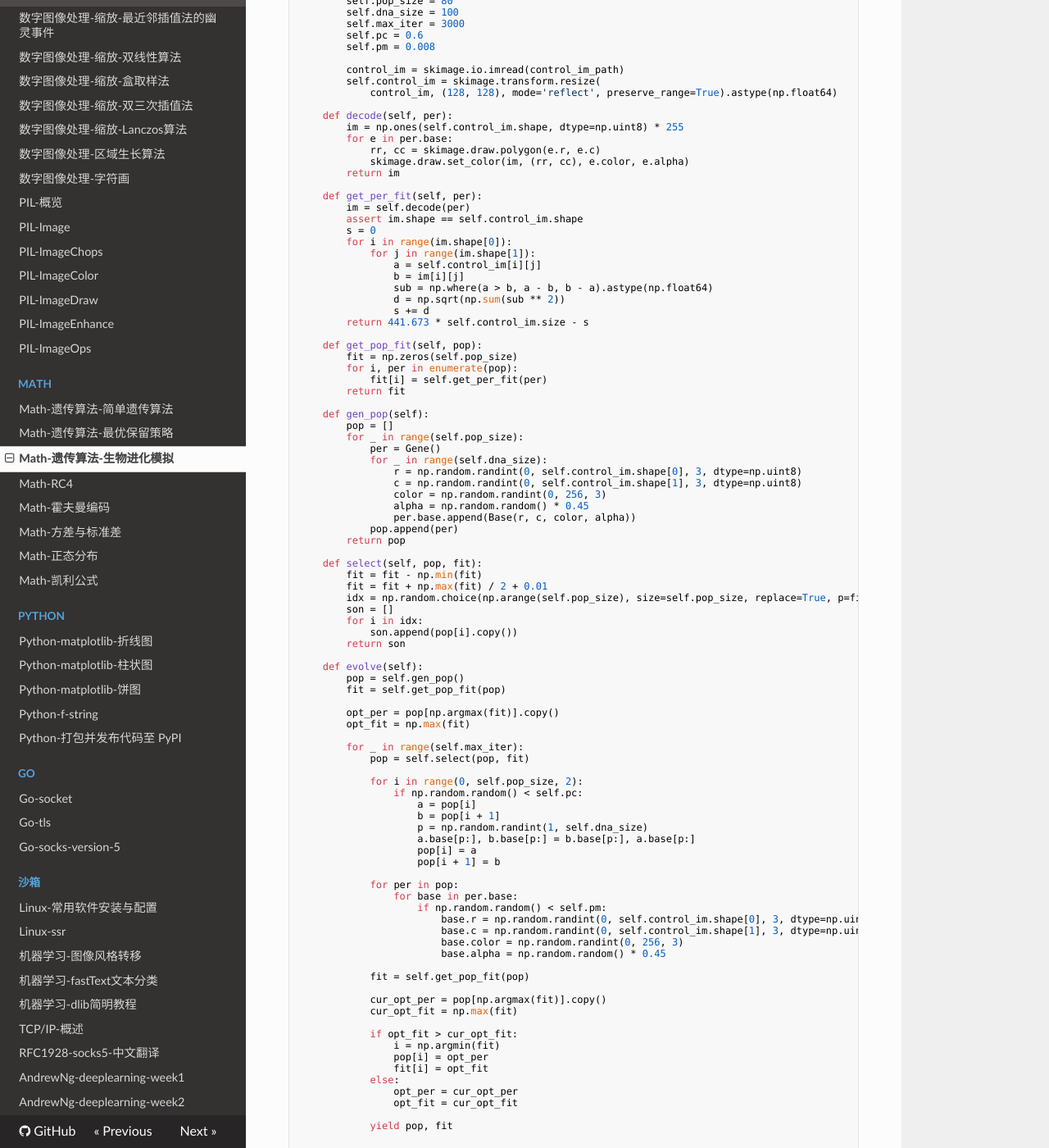
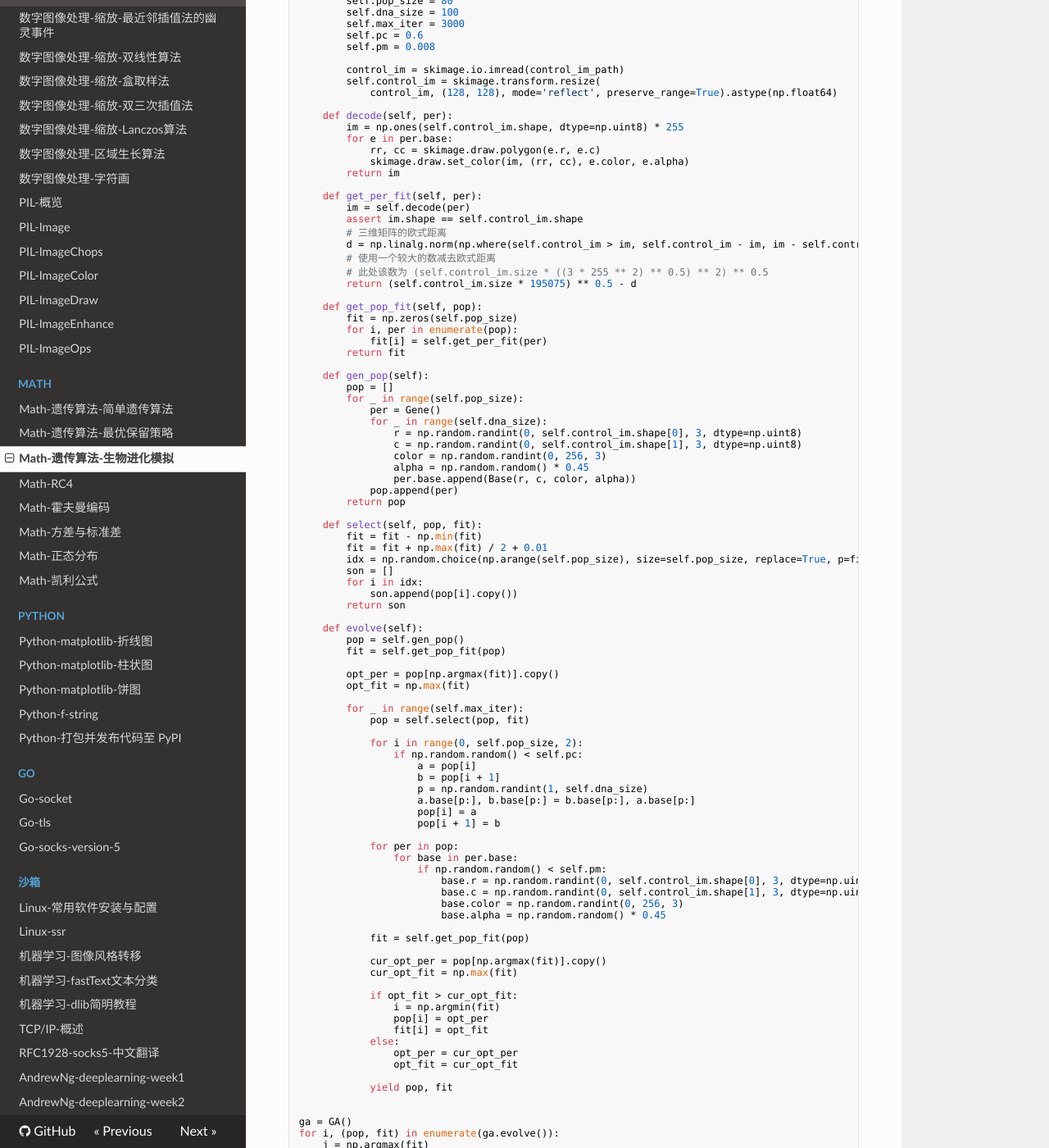
Before and after one commit to J14032016/accu, an MkDocs documentation site: the page built from docs/content/math/ga_3.md, in a window 1280 px wide and 1400 px high, scrolled down 1914 px. Shown: the whole window at 82% size. Built offline with MkDocs 1.6.1, drawn with Linux system fonts in a browser that asks for light colours; nearby versions of some CDN libraries; old or Windows-style settings are respelled for this version of MkDocs; some of the changed text lies outside the part shown.

Commit message:
2017-12-14 19:11:47

````diff
--- a/docs/content/math/ga_3.md
+++ b/docs/content/math/ga_3.md
@@ -75,15 +75,11 @@ class GA:
     def get_per_fit(self, per):
         im = self.decode(per)
         assert im.shape == self.control_im.shape
-        s = 0
-        for i in range(im.shape[0]):
-            for j in range(im.shape[1]):
-                a = self.control_im[i][j]
-                b = im[i][j]
-                sub = np.where(a > b, a - b, b - a).astype(np.float64)
-                d = np.sqrt(np.sum(sub ** 2))
-                s += d
-        return 441.673 * self.control_im.size - s
+        # 三维矩阵的欧式距离
+        d = np.linalg.norm(np.where(self.control_im > im, self.control_im - im, im - self.control_im))
+        # 使用一个较大的数减去欧式距离
+        # 此处该数为 (self.control_im.size * ((3 * 255 ** 2) ** 0.5) ** 2) ** 0.5
+        return (self.control_im.size * 195075) ** 0.5 - d
 
     def get_pop_fit(self, pop):
         fit = np.zeros(self.pop_size)
@@ -161,8 +157,8 @@ for i, (pop, fit) in enumerate(ga.evolve()):
     j = np.argmax(fit)
     per = pop[j]
     per_fit = ga.get_per_fit(per)
-    print(f'{i:>5} {per_fit}')
-    skimage.io.imsave(os.path.join(save_dir, f'{i}.jpg'), ga.decode(per))
+    print(f'{i:0>4} {per_fit}')
+    skimage.io.imsave(os.path.join(save_dir, f'{i:0>4}.jpg'), ga.decode(per))
 ```
 
 执行上述代码, 记得修改 `control_im_path` 与 `save_dir` 为可用地址. 不用一会, 就能在 `save_dir` 中见到每一代最优个体了. 当然, 跑完 3000 代还是需要一点时间的(大约半天~).
````
